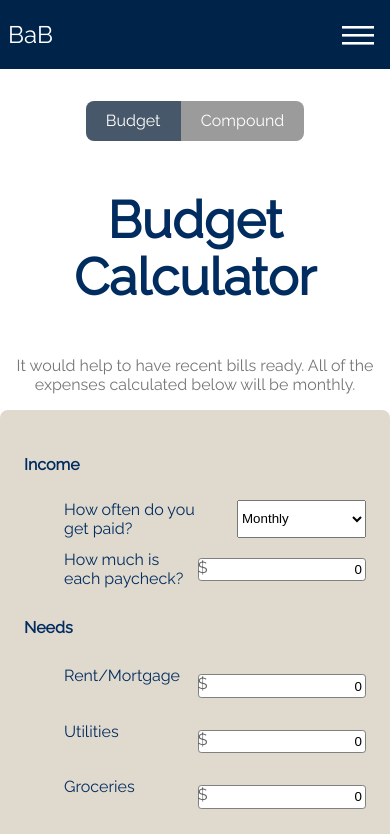
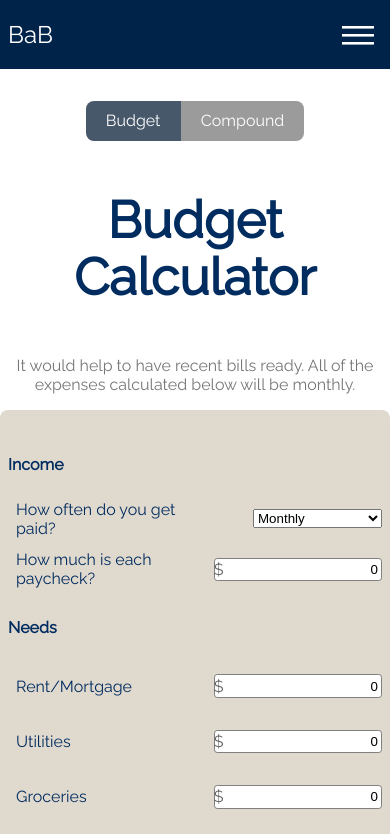
Before and after one commit to doanaminh/build-a-budget, a React (Vite) app in the folder client/: page /calculator in a window 390 px wide. Shown: the top 834 px of the page. Built offline with nearby package versions, Linux system fonts and the light colour scheme.

Commit message:
mobile view for modal on calculator page

```diff
--- a/client/src/App.css
+++ b/client/src/App.css
@@ -70,6 +70,7 @@ PAGES
 .Calculator div, .Calculator li {
   display: flex;
   justify-content: space-between;
+  align-items: center;
   padding: 0.25rem 0;
 }
 .Calculator label {
@@ -321,6 +322,8 @@ main h1 {
 
 /* MOBILE VIEW */
 @media (max-width: 766px) {
+
+  /* HOME PAGE */
   main div {
     padding: 1rem;
     text-align: center;
@@ -352,4 +355,21 @@ main h1 {
   .debt section article img {
     width: 30%;
   }
+
+
+
+
+  /* CALCULATOR PAGE */
+  .Calculator {
+    padding: 2rem 0;
+  }
+  .Calculator form {
+    background-color: #e0d9ce;
+    padding: 1.5rem .5rem;
+    border-radius: .5rem;
+    color: #002C5F;
+  }
+  .Calculator ul {
+    padding-left: .5rem;
+  }
 }
--- a/client/src/components/Modal.css
+++ b/client/src/components/Modal.css
@@ -8,6 +8,7 @@
     background-color: rgba(0, 0, 0, 0.2);
 }
 .budgetBody {
+    z-index: 1;
     position: fixed;
     width: 77vw;
     top: 10vh;
@@ -64,3 +65,27 @@
 .none {
     visibility: hidden;
 }
+
+
+@media (max-width: 766px) {
+    .budgetBody {
+        margin: 0;
+        width: 100%;
+        left: 0;
+        right: 0;
+        top: 0;
+        position: fixed;
+        padding: 0;
+        padding-bottom: 1rem;
+        height: 100vh;
+    }
+    .budgetBreakdown p {
+        padding: 0 .5rem;
+    }
+    .budgetSections {
+        flex-direction: column;
+    }
+    .budgetSections article {
+        width: 100%;
+    }
+}
```
